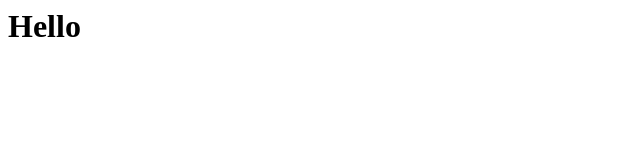
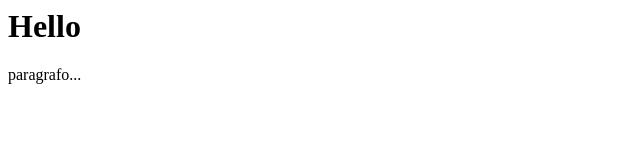
Before and after one commit to renan490/projeto-web, a plain HTML site: page index.html in a window 1280 px wide. Shown: the full height of the page, 0-640 px from the left. Drawn offline with Linux system fonts and the light colour scheme.

Commit message:
adicionado um paragrafo na pagina inicial

```diff
--- a/index.html
+++ b/index.html
@@ -1 +1,3 @@
 <h1>Hello</h1>
+
+<p>paragrafo...</p>
```
